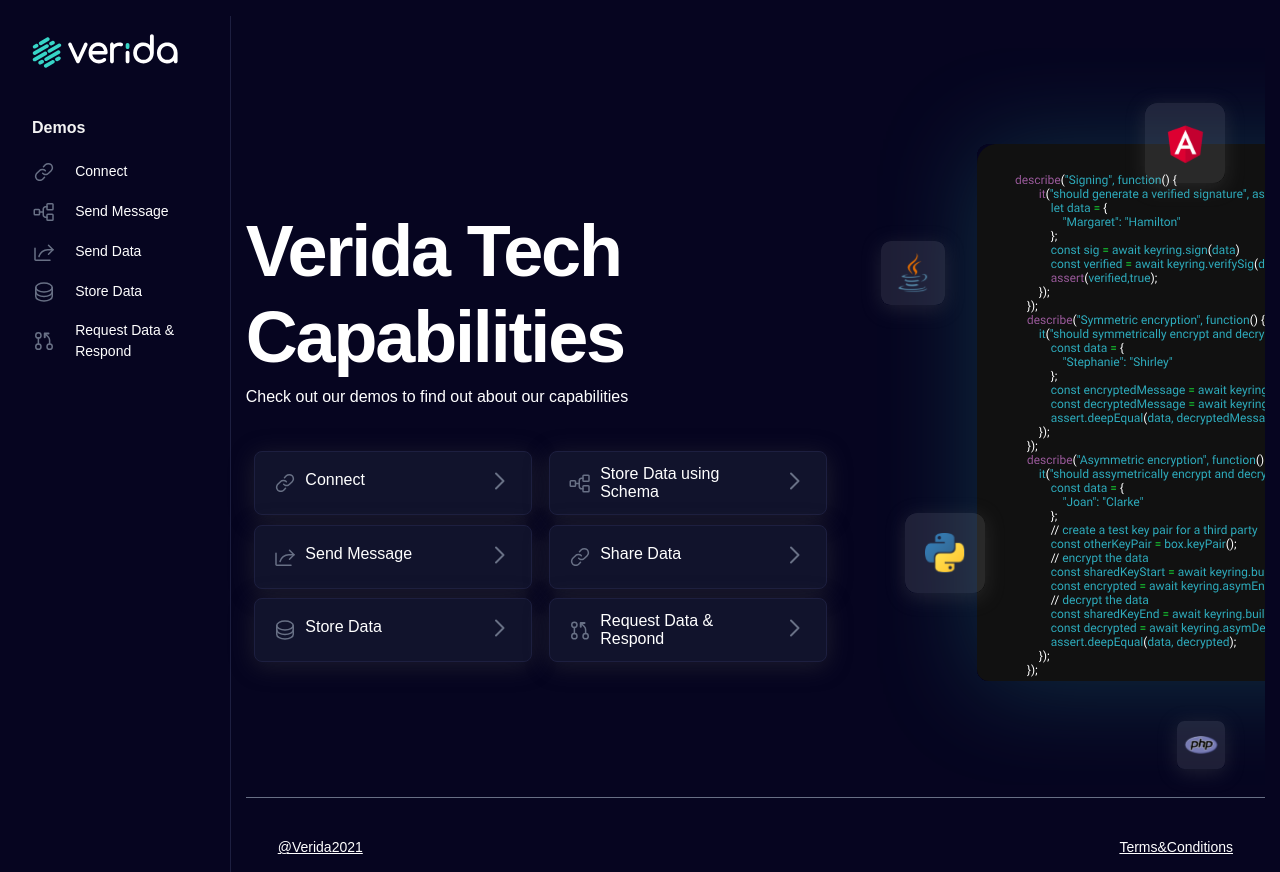
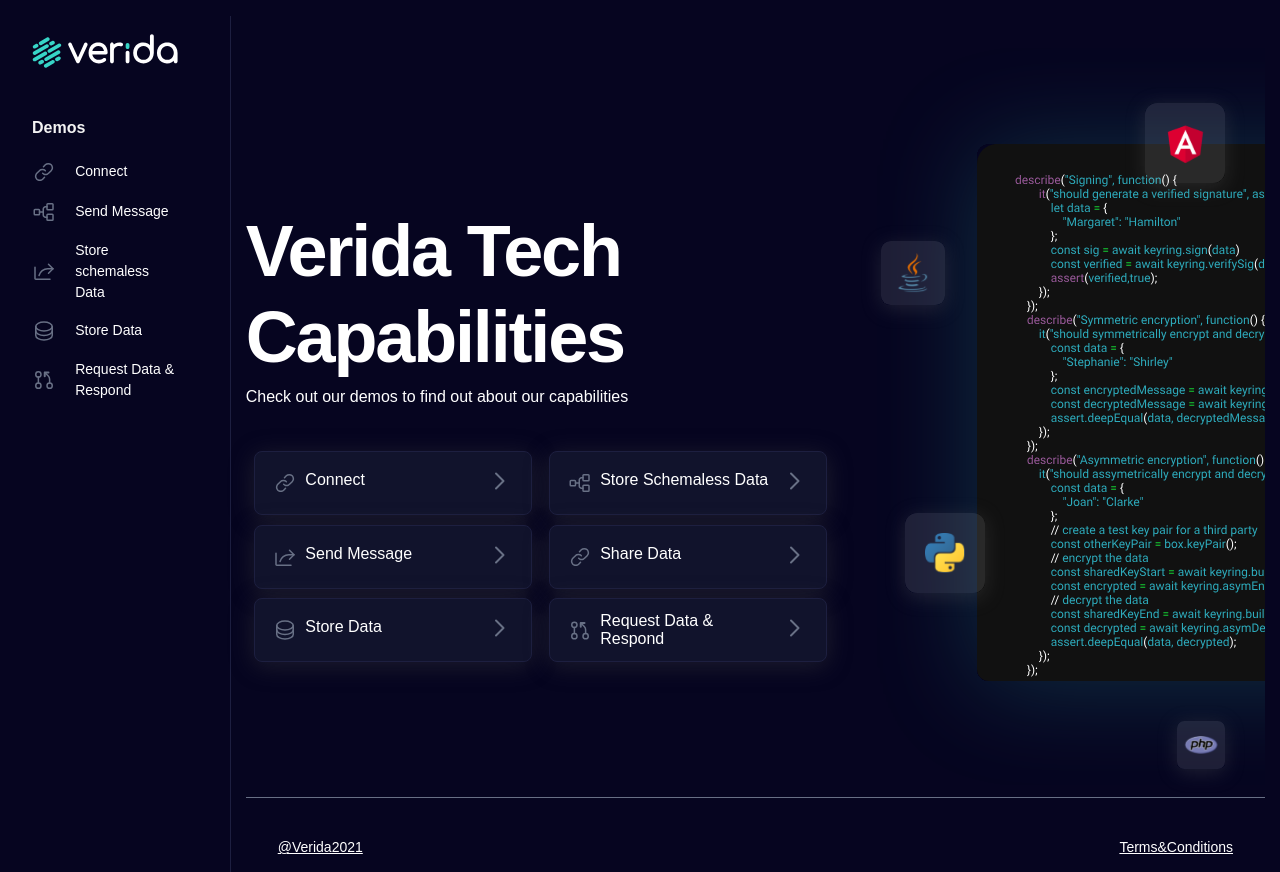
Before and after one commit to verida/tech-capabilities-demo, a Vue app: page / in a window 1280 px wide. Built offline with nearby package versions, Linux system fonts and the light colour scheme.

Commit message:
feat: added demo for schemlass data #3

```diff
--- a/src/components/navigations/SideNav.vue
+++ b/src/components/navigations/SideNav.vue
@@ -39,7 +39,7 @@
       </router-link>
       <router-link
         class="router-link"
-        to="/send-data"
+        to="/schemaless-data"
         v-slot="{ href, navigate, isActive }"
         custom
       >
@@ -49,7 +49,7 @@
             :href="href"
             :class="[isActive ? 'router-link-active' : 'text-white']"
             @click="navigate"
-            >Send Data</a
+            >Store schemaless Data</a
           >
         </li>
       </router-link>
--- a/src/router/index.ts
+++ b/src/router/index.ts
@@ -20,6 +20,11 @@
     name: "send-message",
     component: () => import("../views/sendMessage/SendMessage.vue"),
   },
+  {
+    path: "/schemaless-data",
+    name: "schemaless-data",
+    component: () => import("../views/schemalessData/SchemalessData.vue"),
+  },
 ];
 
 const router = new VueRouter({
--- a/src/views/Home.vue
+++ b/src/views/Home.vue
@@ -21,7 +21,7 @@
                 ]"
                 @click="navigate"
               >
-                <div class="d-flex">
+                <div class="d-flex justify-content-center">
                   <img src="../assets/icons/link.svg" alt="link" />
                   <span>Connect</span>
                 </div>
@@ -35,15 +35,33 @@
             </router-link>
           </div>
           <div class="col-6">
-            <div class="hero-content-demo-list">
-              <div class="d-flex">
-                <img src="../assets/icons/Tree.svg" alt="link" />
-                <span>Store Data using Schema</span>
-              </div>
-              <div>
-                <img src="../assets/icons/angle_right.svg" alt="angle_right" />
-              </div>
-            </div>
+            <router-link
+              class="router-link"
+              to="/schemaless-data"
+              v-slot="{ href, navigate }"
+              custom
+            >
+              <a
+                :href="href"
+                :class="[
+                  isActive
+                    ? 'router-link-active'
+                    : 'hero-content-demo-list text-decoration-none text-white ',
+                ]"
+                @click="navigate"
+              >
+                <div class="d-flex justify-content-center">
+                  <img src="../assets/icons/Tree.svg" alt="link" />
+                  <span>Store Schemaless Data</span>
+                </div>
+                <div>
+                  <img
+                    src="../assets/icons/angle_right.svg"
+                    alt="angle_right"
+                  />
+                </div>
+              </a>
+            </router-link>
           </div>
           <div class="col-6">
             <router-link
--- /dev/null
+++ b/src/views/schemalessData/SchemalessData.vue
@@ -0,0 +1,74 @@
+<template>
+  <div>
+    <div class="content">
+      <content-display title="Store Schemaless Data" />
+      <code-example :code="codeDemo" />
+      <h3 class="my-5 text-white text-center">Test this Code</h3>
+      <div
+        class="
+          warning-demo
+          d-flex
+          justify-content-center
+          align-items-center
+          mt-3
+          mb-5
+        "
+      >
+        <img src="../../assets/icons/warning_icon.png" alt="warning" />
+        <span class="mx-2">Run "Connect" demo first</span>
+      </div>
+      <iframe
+        src="https://codesandbox.io/embed/store-schema-less-data-u0odj?fontsize=14&hidenavigation=1&module=%2Fsrc%2FmessagingApi.js&theme=dark"
+        style="
+          width: 100%;
+          height: 500px;
+          border: 0;
+          border-radius: 4px;
+          overflow: hidden;
+        "
+        title="store schema-less data "
+        allow="accelerometer; ambient-light-sensor; camera; encrypted-media; geolocation; gyroscope; hid; microphone; midi; payment; usb; vr; xr-spatial-tracking"
+        sandbox="allow-forms allow-modals allow-popups allow-presentation allow-same-origin allow-scripts"
+      ></iframe>
+    </div>
+    <explore-demo />
+  </div>
+</template>
+
+<script lang="ts">
+import Vue from "vue";
+import ContentDisplay from "@/components/demoSection/Content.vue";
+import CodeExample from "@/components/demoSection/CodeExample.vue";
+import ExploreDemo from "@/components/ExploreDemoCard.vue";
+import { codeDemo } from "./data";
+
+export default Vue.extend({
+  name: "Schemaless Data",
+  components: {
+    ContentDisplay,
+    CodeExample,
+    ExploreDemo,
+  },
+  data() {
+    return {
+      loading: false,
+      showCode: true,
+      codeDemo,
+    };
+  },
+  methods: {},
+});
+</script>
+
+<style lang="scss">
+@import "../../assets/scss/_variable.scss";
+h3 {
+  font-size: 36px;
+}
+.warning-demo {
+  font-size: 16px;
+  line-height: 20px;
+
+  color: #d9be36;
+}
+</style>
--- /dev/null
+++ b/src/views/schemalessData/data.ts
@@ -0,0 +1,19 @@
+export const codeDemo = `
+
+// Open / create a test database
+const db = await context.openDatabase('test_db');
+const item = await db.save({
+  hello: 'world'
+});
+const items = await db.getMany();
+console.log(items);
+
+// Show the data stored in the local (unencrypted) database and the remote (encrypted) database
+const localData = await db._localDb.allDocs({include_docs: true});
+console.log("Local data", localData);
+
+const remoteData = await db._remoteDbEncrypted.allDocs({include_docs: true});
+console.log("Remote data", remoteData)
+
+
+`;
```
Also changed, not shown: src/helpers/VaultConnector.ts (+1 -6 lines).
